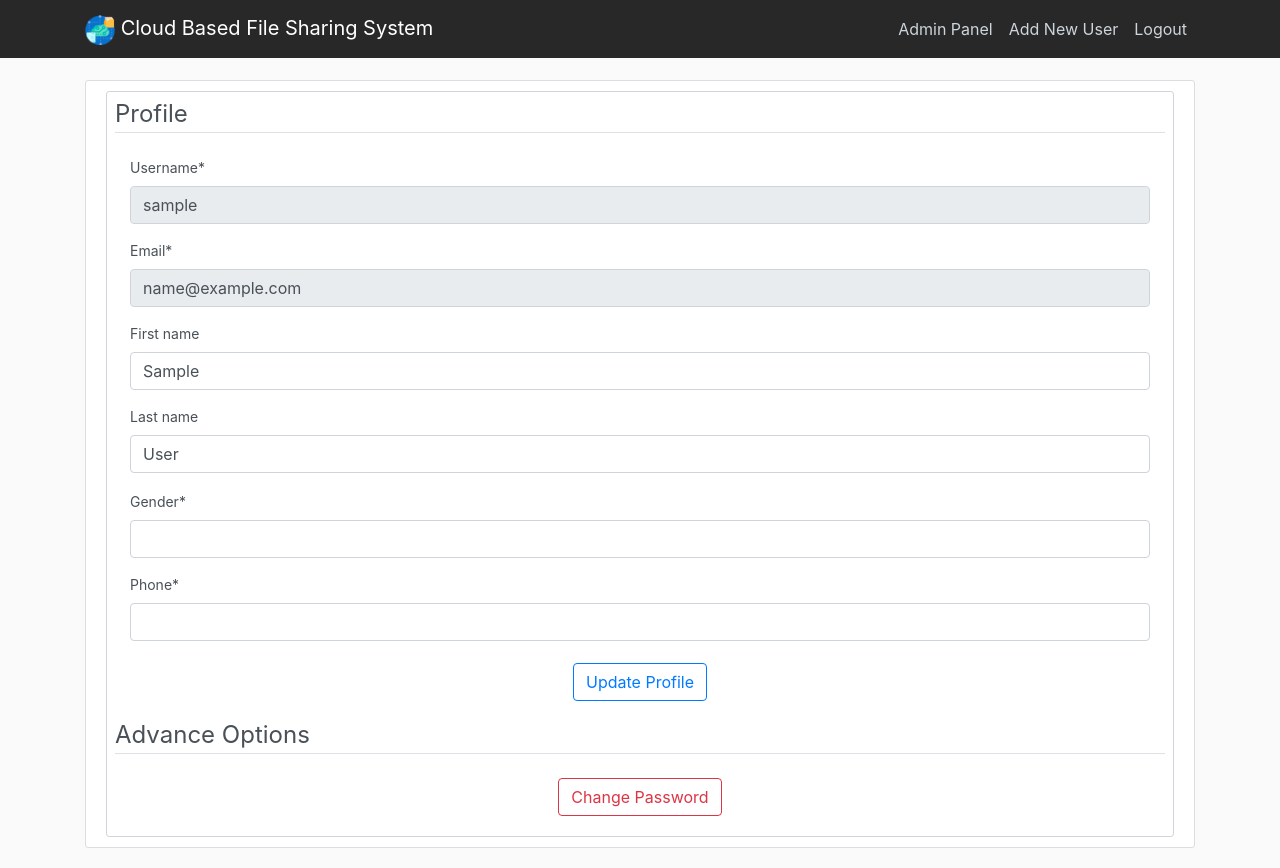
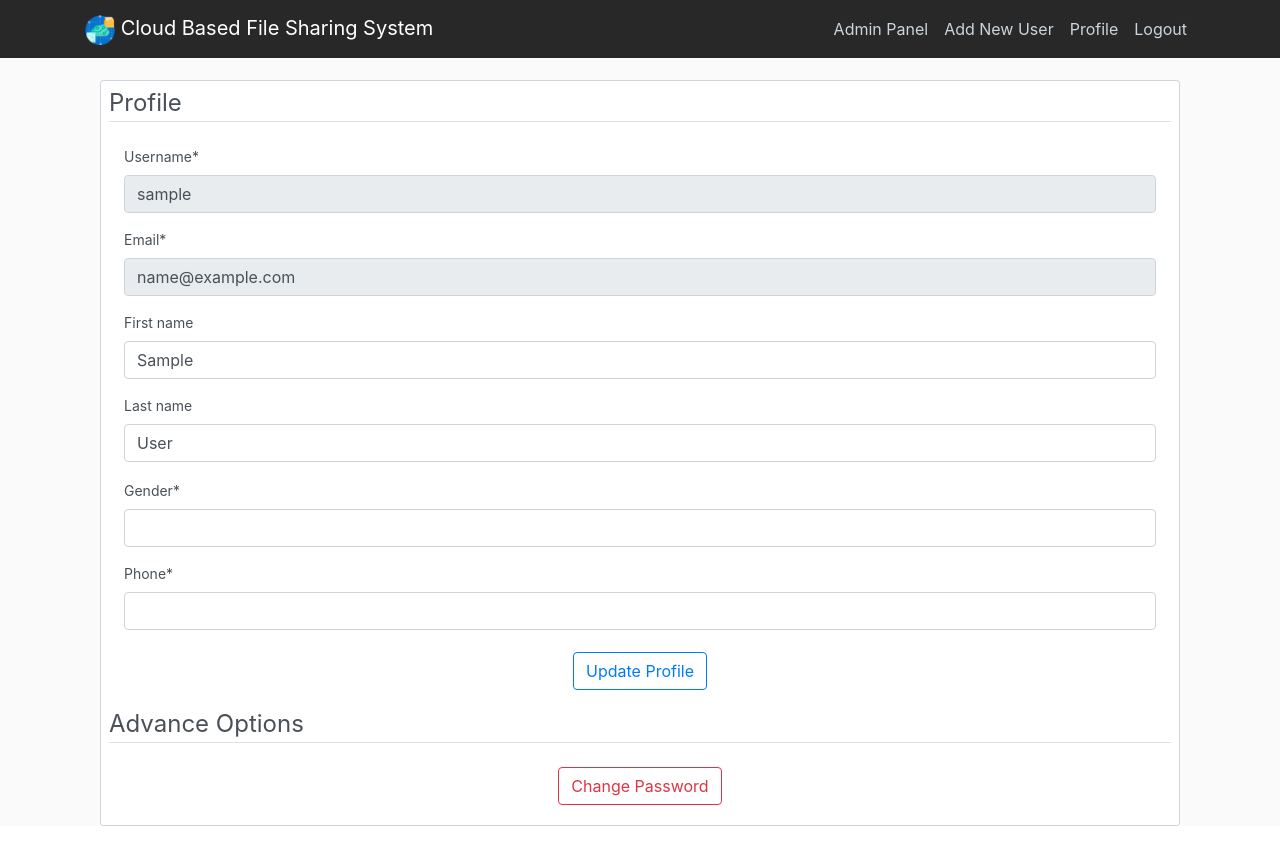
Before and after one commit to Arslan374/cb_FSS, a Django app: page /profile/ in a window 1280 px wide. After the commit the page ends 826 px from the top, so only its background shows below. Run offline with Django 3.2, Linux system fonts and the light colour scheme; the visitor is signed in with stand-in values (Sample User, id 1); some libraries are stand-ins or nearby versions.

Commit message:
Fix profile ui

```diff
--- a/users/templates/users/base.html
+++ b/users/templates/users/base.html
@@ -33,10 +33,10 @@
                             <a class="nav-item nav-link" href="/admin">Admin Panel</a>
                             <a class="nav-item nav-link" href="{% url 'register' %}">Add New User</a>
                         {% else %}
-                            <a class="nav-item nav-link" href="{% url 'profile' %}">Profile</a>
                             <a class="nav-item nav-link" href="{% url 'drive' %}">My Drive</a>
                             <a class="nav-item nav-link" href="{% url 'share_view' %}">Shared Files</a>
                         {% endif %}
+                            <a class="nav-item nav-link" href="{% url 'profile' %}">Profile</a>
                             <a class="nav-item nav-link" href="{% url 'logout' %}">Logout</a>
                         {% else %}
                             <a class="nav-item nav-link" href="{% url 'register' %}">Register</a>
--- a/users/templates/users/change_password.html
+++ b/users/templates/users/change_password.html
@@ -4,7 +4,7 @@
 {% block title %}Change Password{% endblock title %}
 {% block content %}
 
-    <div class="content-section container">
+    <div class="container">
         <form method="POST" class="form-control form-control-sm ">
             {% csrf_token %}
             <fieldset class="form-group">
--- a/users/templates/users/profile.html
+++ b/users/templates/users/profile.html
@@ -3,7 +3,7 @@
 {% load crispy_forms_tags %}
 {% block title %}Profile{% endblock %}
 {% block content %}
-    <div class="content-section container">
+    <div class="container">
         <form enctype="multipart/form-data" method="POST"
               class="form-control form-control-sm ">
             {% csrf_token %}
```
Also changed, not shown: users/migrations/0002_profile_gender.py (added).
